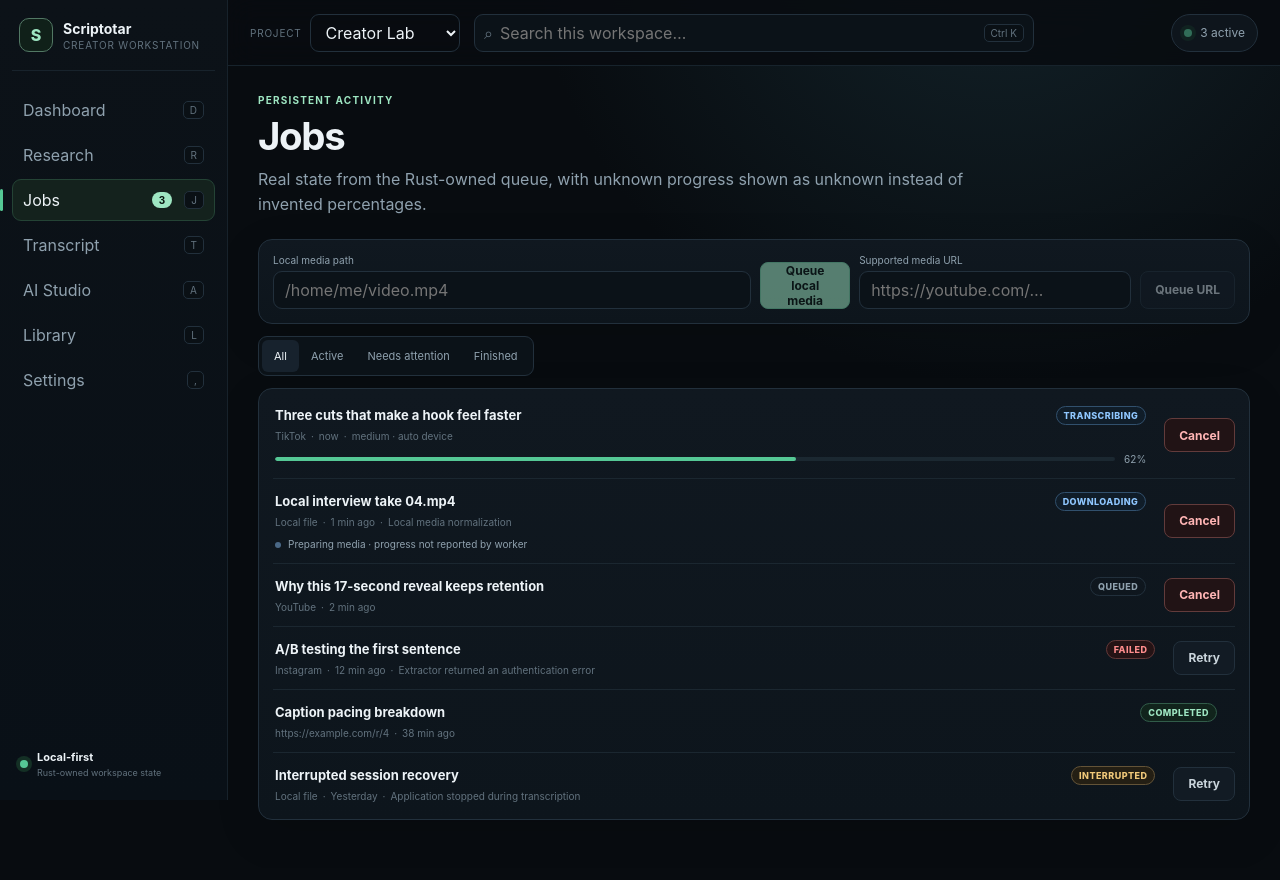
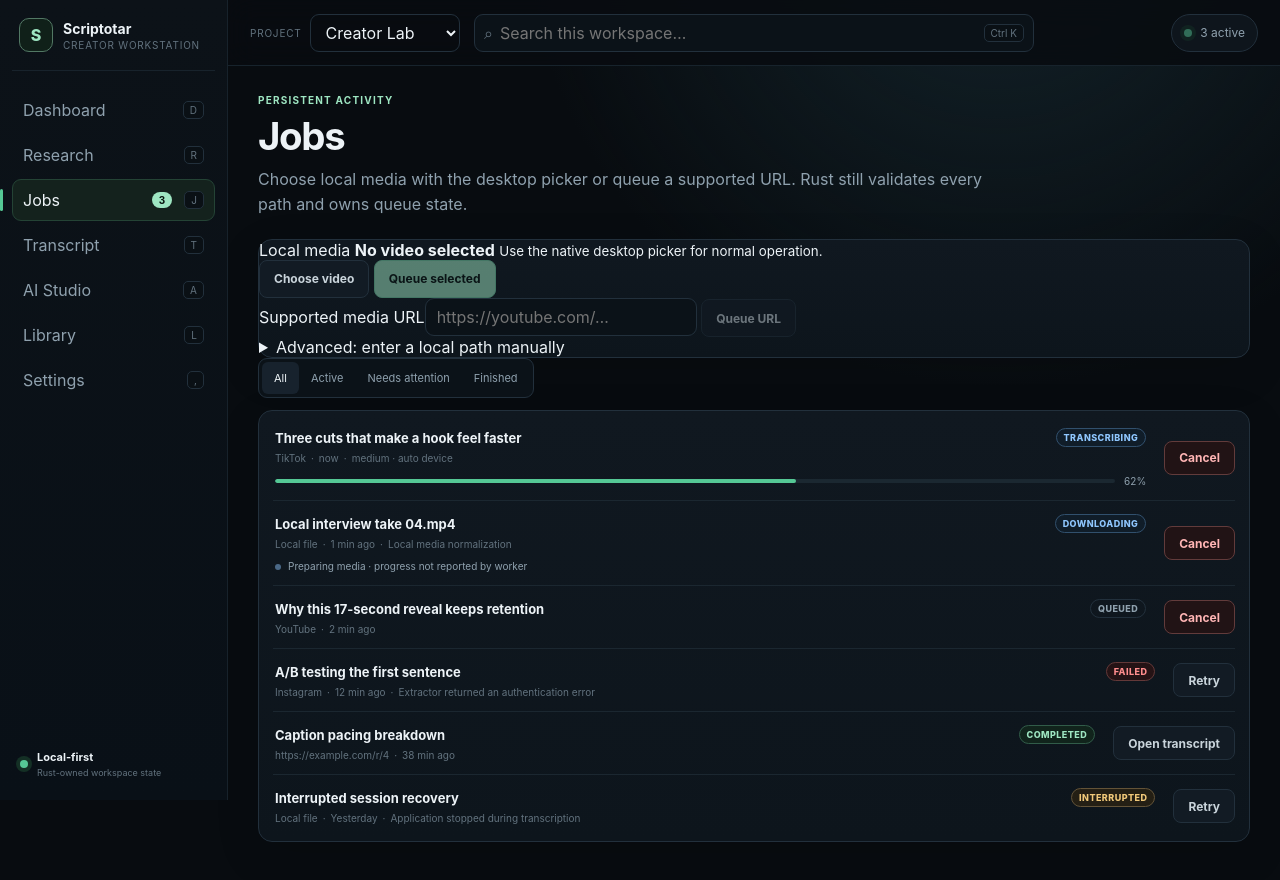
Before and after one commit to MousaXD/scriptotar, a Svelte app in the folder apps/desktop-ui/: page / in a window 1280 px wide. Both pictures are taken after a click on the button "Open jobs". Shown: the top 880 px of the page. Built offline with nearby package versions, Linux system fonts and the light colour scheme.

Commit message:
feat: make local job capture picker-first

```diff
--- a/apps/desktop-ui/src/views/JobsView.svelte
+++ b/apps/desktop-ui/src/views/JobsView.svelte
@@ -1,15 +1,22 @@
 <script lang="ts">
   import type { Job, JobState } from '../types';
   import JobRow from '../components/JobRow.svelte';
+  import EmptyState from '../components/EmptyState.svelte';
+
   export let jobs: Job[];
   export let onCancel: (jobId: string) => Promise<void> | void;
   export let onRetry: (jobId: string) => Promise<void> | void;
+  export let onChooseLocal: () => Promise<string | null> | string | null;
   export let onEnqueueLocal: (path: string) => Promise<void> | void;
   export let onEnqueueUrl: (url: string) => Promise<void> | void;
+  export let onOpenCompleted: (job: Job) => Promise<void> | void;
+
   let filter: 'all' | 'active' | 'attention' | 'done' = 'all';
   let localPath = '';
+  let manualPath = '';
   let sourceUrl = '';
   let actionError = '';
+  let actionStatus = '';
   let busy = false;
   const filters: { id: 'all' | 'active' | 'attention' | 'done'; label: string }[] = [
     { id: 'all', label: 'All' }, { id: 'active', label: 'Active' }, { id: 'attention', label: 'Needs attention' }, { id: 'done', label: 'Finished' }
@@ -18,30 +25,66 @@
   $: visible = jobs.filter((job) => filter === 'all' || (filter === 'active' && active.has(job.state)) || (filter === 'attention' && ['failed','interrupted'].includes(job.state)) || (filter === 'done' && ['completed','cancelled'].includes(job.state)));
 
   async function run(action: () => Promise<void> | void) {
+    if (busy) return;
     busy = true;
     actionError = '';
+    actionStatus = '';
     try { await action(); }
     catch (error) { actionError = error instanceof Error ? error.message : String(error); }
     finally { busy = false; }
   }
+
+  async function chooseLocal() {
+    await run(async () => {
+      const selected = await onChooseLocal();
+      if (selected) {
+        localPath = selected;
+        actionStatus = 'Video selected. Queue it when ready.';
+      }
+    });
+  }
+
+  function displayName(path: string) {
+    return path.split(/[\\/]/).filter(Boolean).at(-1) || path;
+  }
 </script>
-<section class="view-head"><div><span class="eyebrow">Persistent activity</span><h1>Jobs</h1><p>Real state from the Rust-owned queue, with unknown progress shown as unknown instead of invented percentages.</p></div></section>
-<section class="research-capture panel" aria-label="Add transcription job">
-  <label><span>Local media path</span><input aria-label="Local media path" bind:value={localPath} placeholder="/home/me/video.mp4" /></label>
-  <button class="button primary" disabled={busy || !localPath.trim()} on:click={() => run(async () => { await onEnqueueLocal(localPath.trim()); localPath = ''; })}>Queue local media</button>
-  <label><span>Supported media URL</span><input aria-label="Media URL" bind:value={sourceUrl} placeholder="https://youtube.com/…" /></label>
-  <button class="button secondary" disabled={busy || !sourceUrl.trim()} on:click={() => run(async () => { await onEnqueueUrl(sourceUrl.trim()); sourceUrl = ''; })}>Queue URL</button>
+
+<section class="view-head"><div><span class="eyebrow">Persistent activity</span><h1>Jobs</h1><p>Choose local media with the desktop picker or queue a supported URL. Rust still validates every path and owns queue state.</p></div></section>
+<section class="panel jobs-capture" aria-label="Add transcription job">
+  <div class="local-file-choice">
+    <span class="field-label">Local media</span>
+    <strong>{localPath ? displayName(localPath) : 'No video selected'}</strong>
+    <small>{localPath || 'Use the native desktop picker for normal operation.'}</small>
+  </div>
+  <div class="capture-actions">
+    <button class="button secondary" disabled={busy} on:click={chooseLocal}>Choose video</button>
+    <button class="button primary" disabled={busy || !localPath} on:click={() => run(async () => { await onEnqueueLocal(localPath); actionStatus = `Queued ${displayName(localPath)}.`; localPath = ''; })}>Queue selected</button>
+  </div>
+  <label class="url-capture"><span>Supported media URL</span><input aria-label="Media URL" bind:value={sourceUrl} placeholder="https://youtube.com/…" /></label>
+  <button class="button secondary" disabled={busy || !sourceUrl.trim()} on:click={() => run(async () => { const queued = sourceUrl.trim(); await onEnqueueUrl(queued); sourceUrl = ''; actionStatus = 'URL queued.'; })}>Queue URL</button>
+  <details class="advanced-path">
+    <summary>Advanced: enter a local path manually</summary>
+    <div><input aria-label="Manual local media path" bind:value={manualPath} placeholder="/home/me/video.mp4" /><button class="button secondary" disabled={busy || !manualPath.trim()} on:click={() => run(async () => { await onEnqueueLocal(manualPath.trim()); actionStatus = `Queued ${displayName(manualPath.trim())}.`; manualPath = ''; })}>Queue path</button></div>
+  </details>
 </section>
 {#if actionError}<p class="status-copy" role="alert">{actionError}</p>{/if}
+{#if actionStatus}<p class="status-copy" aria-live="polite">{actionStatus}</p>{/if}
 <div class="segmented" role="group" aria-label="Job filters">
-  {#each filters as item}<button class:active={filter === item.id} on:click={() => filter = item.id}>{item.label}</button>{/each}
+  {#each filters as item}<button class:active={filter === item.id} aria-pressed={filter === item.id} on:click={() => filter = item.id}>{item.label}</button>{/each}
 </div>
-<section class="panel jobs-panel">
-  {#each visible as job}
-    <div class="job-with-actions">
-      <JobRow {job} />
-      {#if active.has(job.state)}<button class="button danger subtle" on:click={() => run(() => onCancel(job.id))}>Cancel</button>{/if}
-      {#if ['failed','interrupted','cancelled'].includes(job.state)}<button class="button secondary subtle" on:click={() => run(() => onRetry(job.id))}>Retry</button>{/if}
-    </div>
-  {/each}
+<section class="panel jobs-panel" aria-busy={busy}>
+  {#if visible.length === 0}
+    <EmptyState title="No jobs in this view" message="Change the filter or queue media above." />
+  {:else}
+    {#each visible as job}
+      <div class="job-with-actions">
+        <JobRow {job} />
+        <div class="job-actions">
+          {#if active.has(job.state)}<button class="button danger subtle" disabled={busy} on:click={() => run(() => onCancel(job.id))}>Cancel</button>{/if}
+          {#if ['failed','interrupted','cancelled'].includes(job.state)}<button class="button secondary subtle" disabled={busy} on:click={() => run(() => onRetry(job.id))}>Retry</button>{/if}
+          {#if job.state === 'completed'}<button class="button secondary subtle" disabled={busy} on:click={() => run(() => onOpenCompleted(job))}>Open transcript</button>{/if}
+        </div>
+      </div>
+    {/each}
+  {/if}
 </section>
```
